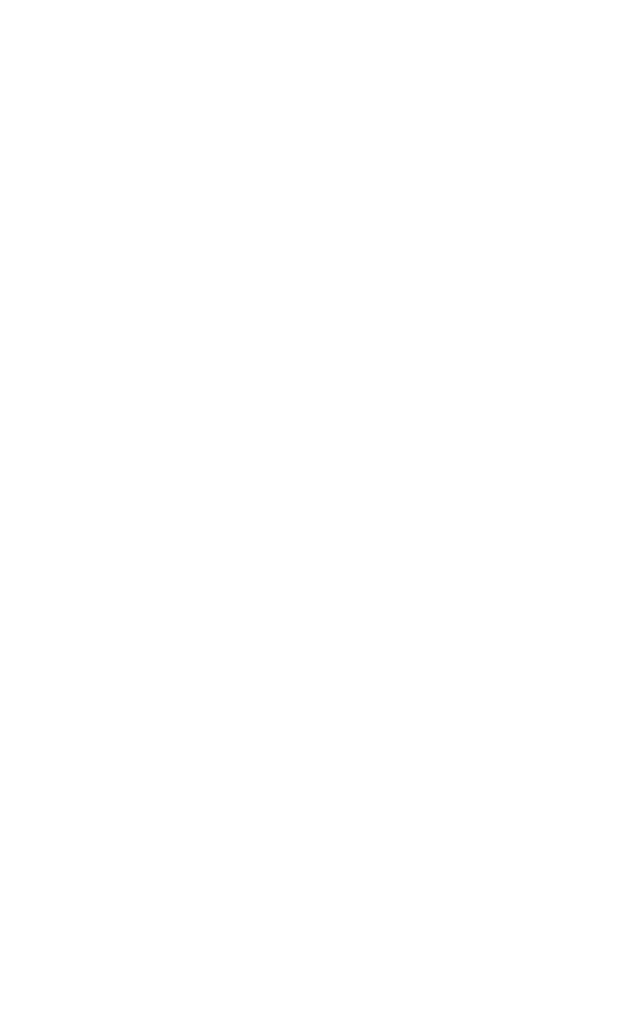
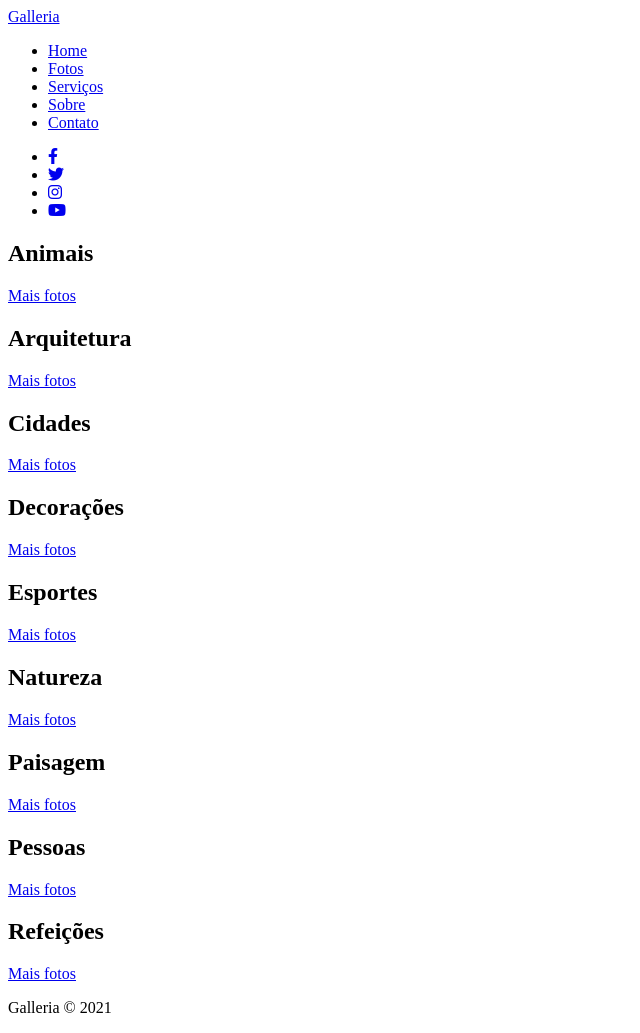
Before and after one commit to EricKurosawa/projeto-curso-sass, a plain HTML site: page index.html in a window 1280 px wide. Shown: the whole page, without its empty margins (0-640 px from the left). Before the commit the page ends 800 px from the top, so only its background shows below. Drawn offline with Linux system fonts and the light colour scheme.

Commit message:
montei a estrutura do site

```diff
--- a/index.html
+++ b/index.html
@@ -14,6 +14,94 @@
   <link rel="stylesheet" href="css/styles.css">
 </head>
 <body>
-
+  <header class="header">
+    <a href="#" class="header-brand">Galleria</a>
+    <nav class="header-navbar">
+      <ul>
+        <li>
+          <a href="#" class="active">Home</a>
+        </li>
+        <li>
+          <a href="#">Fotos</a>
+        </li>
+        <li>
+          <a href="#">Serviços</a>
+        </li>
+        <li>
+          <a href="#">Sobre</a>
+        </li>
+        <li>
+          <a href="#">Contato</a>
+        </li>
+      </ul>
+    </nav>
+    <div class="header-social-media">
+      <ul>
+        <li>
+          <a href="#">
+            <i class="fab fa-facebook-f"></i>
+          </a>
+        </li>
+        <li>
+          <a href="#">
+            <i class="fab fa-twitter"></i>
+          </a>
+        </li>
+        <li>
+          <a href="#">
+            <i class="fab fa-instagram"></i>
+          </a>
+        </li>
+        <li>
+          <a href="#">
+            <i class="fab fa-youtube"></i>
+          </a>
+        </li>
+      </ul>
+    </div>
+  </header>
+  <main>
+    <div class="gallery">
+      <div class="gallery-card" id="card-1">
+        <h2 class="gallery-card-title">Animais</h2>
+        <a href="#" class="gallery-card-btn">Mais fotos</a>
+      </div>
+      <div class="gallery-card" id="card-2">
+        <h2 class="gallery-card-title">Arquitetura</h2>
+        <a href="#" class="gallery-card-btn">Mais fotos</a>
+      </div>
+      <div class="gallery-card" id="card-3">
+        <h2 class="gallery-card-title">Cidades</h2>
+        <a href="#" class="gallery-card-btn">Mais fotos</a>
+      </div>
+      <div class="gallery-card" id="card-4">
+        <h2 class="gallery-card-title">Decorações</h2>
+        <a href="#" class="gallery-card-btn">Mais fotos</a>
+      </div>
+      <div class="gallery-card" id="card-5">
+        <h2 class="gallery-card-title">Esportes</h2>
+        <a href="#" class="gallery-card-btn">Mais fotos</a>
+      </div>
+      <div class="gallery-card" id="card-6">
+        <h2 class="gallery-card-title">Natureza</h2>
+        <a href="#" class="gallery-card-btn">Mais fotos</a>
+      </div>
+      <div class="gallery-card" id="card-7">
+        <h2 class="gallery-card-title">Paisagem</h2>
+        <a href="#" class="gallery-card-btn">Mais fotos</a>
+      </div>
+      <div class="gallery-card" id="card-8">
+        <h2 class="gallery-card-title">Pessoas</h2>
+        <a href="#" class="gallery-card-btn">Mais fotos</a>
+      </div>
+      <div class="gallery-card" id="card-9">
+        <h2 class="gallery-card-title">Refeições</h2>
+        <a href="#" class="gallery-card-btn">Mais fotos</a>
+      </div>
+    </div>
+  </main>
+  <footer>
+    <p><span>Galleria</span> &copy; 2021</p>
+  </footer>
 </body>
 </html>
```
